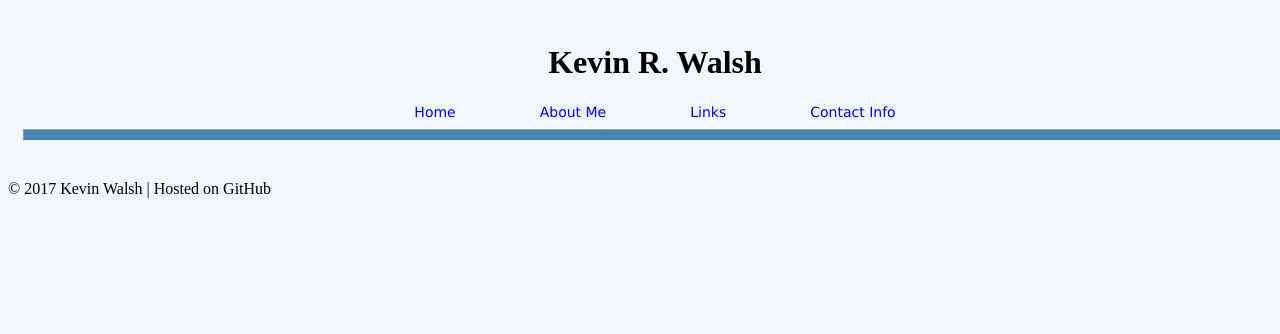
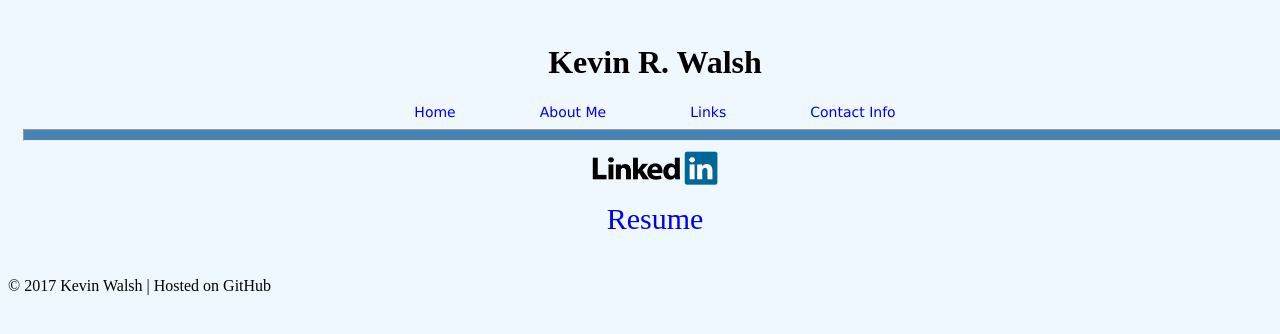
Before and after one commit to walshk/walshk.github.io, a PHP site: page /links.html in a window 1280 px wide. Shown: the top 334 px of the page. Run offline with PHP 8.4, Linux system fonts and the light colour scheme.

Commit message:
added files folder for resume, updated html and css

```diff
--- a/aboutme.html
+++ b/aboutme.html
@@ -12,12 +12,16 @@
 
 			<h1>Kevin R. Walsh</h1>
 
+			<div class="nav">
+
 				<ul>
 					<li><a href="index.html">Home</a></li>
 				  	<li><a href="aboutme.html">About Me</a></li>
 					<li><a href="links.html">Links</a></li>
 					<li><a href="contact.html">Contact Info</a></li>
 				</ul>
+
+			</div>
 
 			<div class="line"><hr></div>
 
--- a/contact.html
+++ b/contact.html
@@ -12,6 +12,8 @@
 
 			<h1>Kevin R. Walsh</h1>
 
+			<div class="nav">
+
 				<ul>
 					<li><a href="index.html">Home</a></li>
 				  	<li><a href="aboutme.html">About Me</a></li>
@@ -19,6 +21,7 @@
 					<li><a href="contact.html">Contact Info</a></li>
 				</ul>
 
+			</div>
 
 			<div class="line"><hr></div>
 
--- a/home.css
+++ b/home.css
@@ -15,11 +15,11 @@ ul {
   padding: 0;
 }
 
-li {
+.nav li {
   display: inline;
 }
 
-a {
+.nav a {
   margin-left: 40px;
   margin-right: 40px;
   margin-top: 0px;
@@ -31,14 +31,29 @@ a {
   font-size: 14px;
 }
 
-a:hover {
+.nav a:hover {
   font-weight: bold;
   font-size: 13px;
 }
 
-img {
+.kevpic {
   margin-top: 20px;
   border: 2px dotted black;
+}
+
+.link {
+  text-align: center;
+}
+
+.link a {
+  font-size: 30px;
+  text-decoration: none;
+}
+
+.link li {
+  display: block;
+  margin-top: 10px;
+  margin-bottom: 10px;
 }
 
 hr {
--- a/links.html
+++ b/links.html
@@ -12,6 +12,9 @@
 
 			<h1>Kevin R. Walsh</h1>
 
+
+			<div class="nav">
+
 				<ul>
 					<li><a href="index.html">Home</a></li>
 				  	<li><a href="aboutme.html">About Me</a></li>
@@ -19,9 +22,17 @@
 					<li><a href="contact.html">Contact Info</a></li>
 				</ul>
 
+			</div>
+
 			<div class="line"><hr></div>
 
+		</div>
 
+		<div class="link">
+			<ul>
+				<li><a href="https://www.linkedin.com/in/walshkr/"><img src="images/linkedin.png" alt="linkedin logo" style="width:10%;height:5%;"></a></li>
+				<li><a href="files/kwresume.pdf">Resume</a></li>
+			</ul>
 		</div>
 
 	</div>
```
Also changed, not shown: index.html (+6 -1 lines), images/linkedin.png (added), 1 other file. Lines whose indentation alone changed are shown as unchanged.
